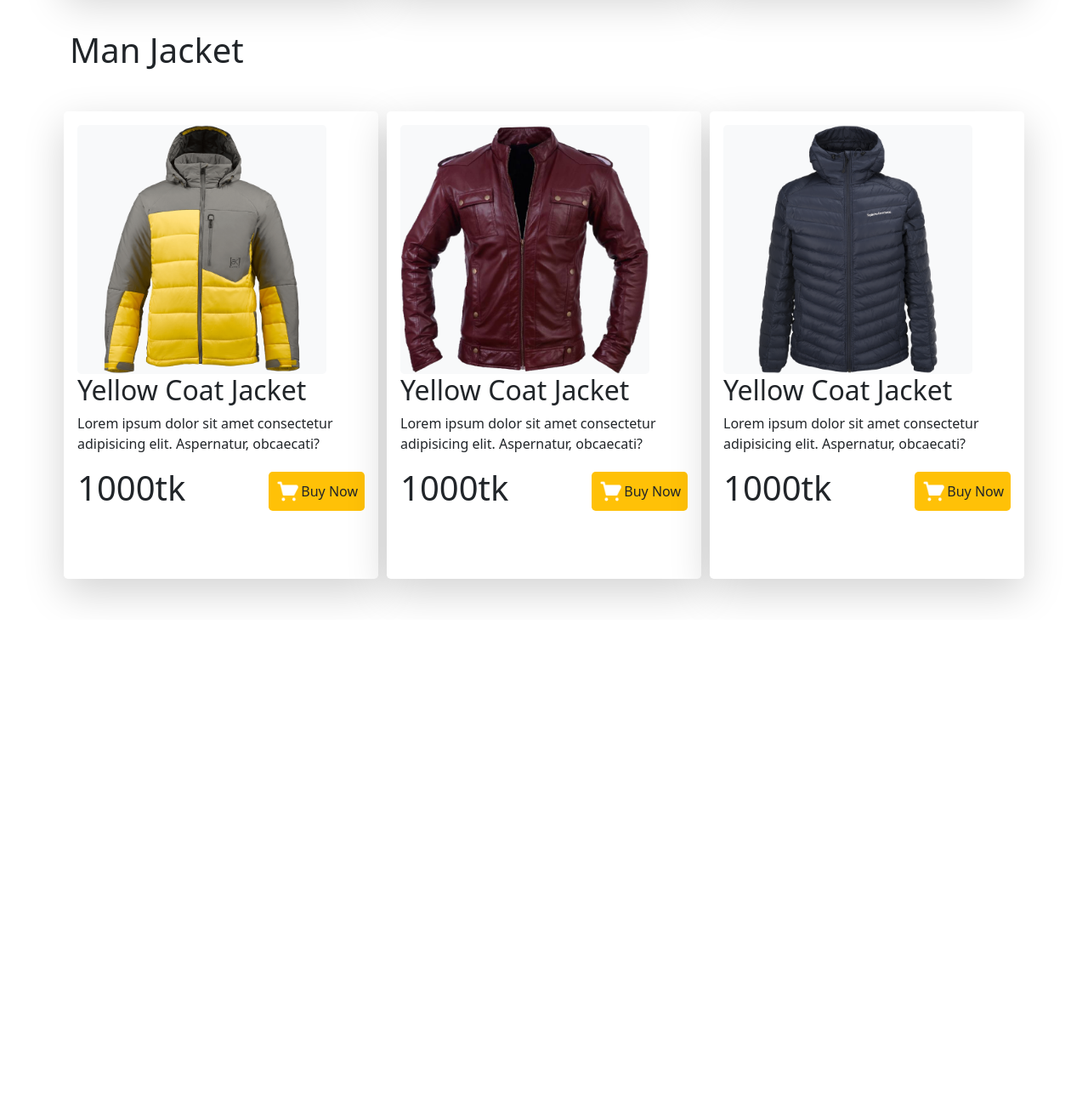
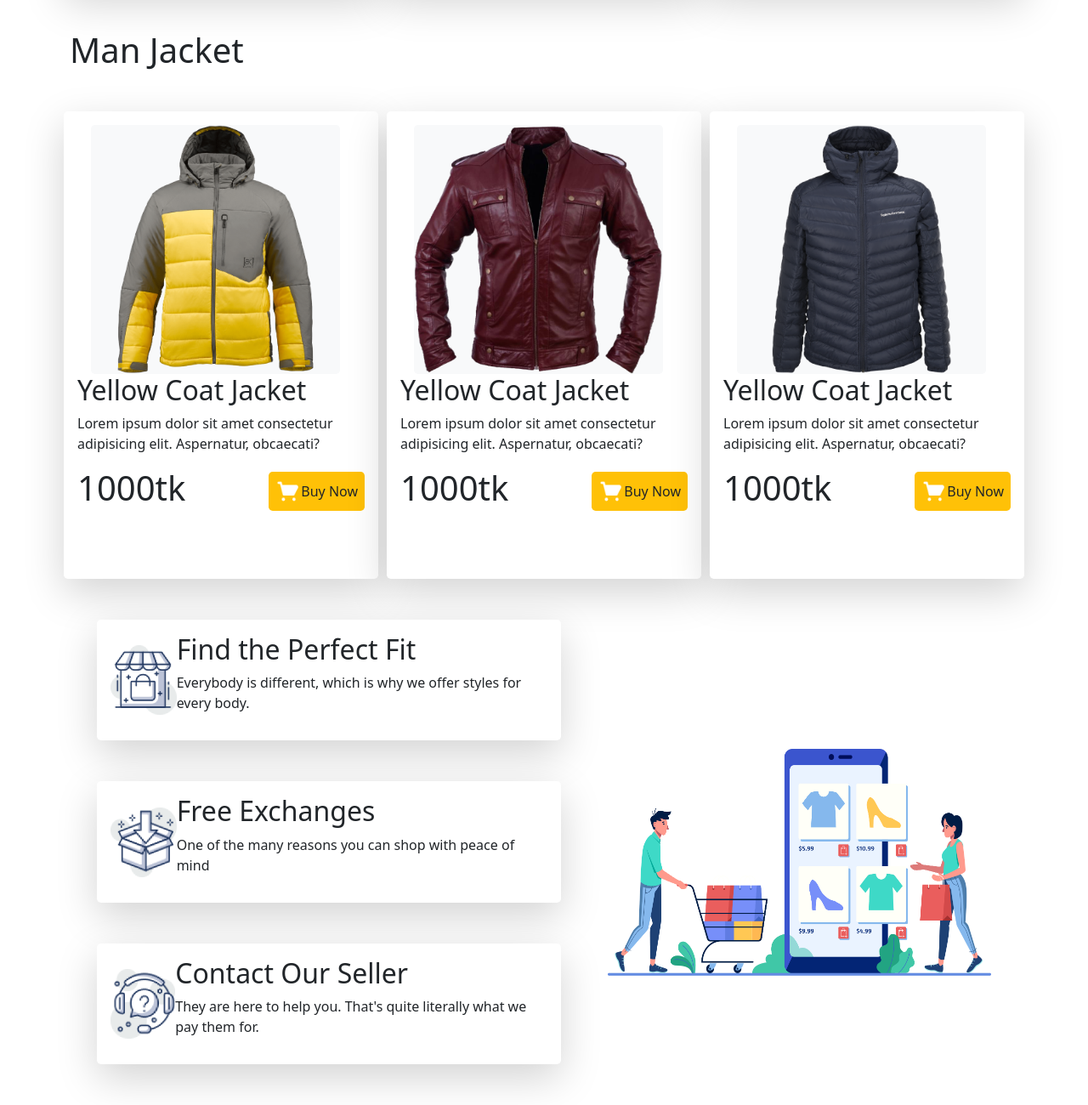
Before and after one commit to aariful-islam/winder-clother-with-bootstrap, a plain HTML site: page index.html in a window 1280 px wide. Shown: the part 1251-2551 px from the top of the page at 85% size. Before the commit the page ends 1980 px from the top, so only its background shows below. Drawn offline with nearby package versions, Linux system fonts and the light colour scheme.

Commit message:
footer done

```diff
--- a/index.html
+++ b/index.html
@@ -65,7 +65,8 @@
                     <h1 class="fw-bolder fs-1 text-primary">
                         of Winter
                     </h1>
-                    <p>Lorem ipsum dolor, sit amet consectetur adipisicing elit. Tempora, doloremque. Voluptate facere quod modi vero vitae nesciunt iure enim reiciendis.</p>
+                    <p>Lorem ipsum dolor, sit amet consectetur adipisicing elit. Tempora, doloremque. Voluptate facere
+                        quod modi vero vitae nesciunt iure enim reiciendis.</p>
                 </div>
                 <div class="col-lg-6">
                     <img src="images/model.png" alt="">
@@ -85,9 +86,10 @@
         <section class="container justify-content-evenl">
             <h1 class="mb-5">Woman Jacket</h1>
 
-                <div class="row d-flex justify-content-around" >
+            <div class="row d-flex justify-content-around">
                 <div class="col-4 shadow-lg p-3 mb-5 bg-white rounded-3" style="width: 370px; height: 550px;">
-                        <img src="images/jacket-1.png" class=" rounded-3 bg-light " style="height: 293px; width: 293px;" alt="">
+                    <img src="images/jacket-1.png" class=" rounded-3 bg-light " style="height: 293px; width: 293px;"
+                        alt="">
                     <h2>Yellow Coat Jacket </h2>
                     <p>Lorem ipsum dolor sit amet consectetur adipisicing elit. Aspernatur, obcaecati?</p>
                     <div class="price d-flex align-items-center justify-content-between">
@@ -102,7 +104,8 @@
 
                 </div>
                 <div class="col-4 shadow-lg p-3 mb-5 bg-white rounded-3" style="width: 370px; height: 550px;">
-                        <img src="images/jacket-2.png" class=" rounded-3 bg-light" style="height: 293px; width: 293px;"  alt="">
+                    <img src="images/jacket-2.png" class=" rounded-3 bg-light" style="height: 293px; width: 293px;"
+                        alt="">
                     <h2>Yellow Coat Jacket </h2>
                     <p>Lorem ipsum dolor sit amet consectetur adipisicing elit. Aspernatur, obcaecati?</p>
                     <div class="price d-flex align-items-center justify-content-between">
@@ -116,8 +119,9 @@
                     </div>
 
                 </div>
-                    <div class="col-4 shadow-lg p-3 mb-5 bg-white rounded-3"style="width: 370px; height: 550px;">
-                        <img src="images/jacket-3.png" class="rounded-3 bg-light"style="height: 293px; width: 293px;"  alt="">
+                <div class="col-4 shadow-lg p-3 mb-5 bg-white rounded-3" style="width: 370px; height: 550px;">
+                    <img src="images/jacket-3.png" class="rounded-3 bg-light" style="height: 293px; width: 293px;"
+                        alt="">
                     <h2>Yellow Coat Jacket </h2>
                     <p>Lorem ipsum dolor sit amet consectetur adipisicing elit. Aspernatur, obcaecati?</p>
                     <div class="price d-flex align-items-center justify-content-between">
@@ -139,12 +143,13 @@
 
 
 
-            <section class="container justify-content-evenl">
+        <section class="container justify-content-evenly">
             <h1 class="mb-5">Man Jacket</h1>
 
-                <div class="row d-flex justify-content-around" >
+            <div class="row d-flex justify-content-around">
                 <div class="col-4 shadow-lg p-3 mb-5 bg-white rounded-3" style="width: 370px; height: 550px;">
-                        <img src="images/jacket-4.png" class=" rounded-3 bg-light " style="height: 293px; width: 293px;" alt="">
+                    <img src="images/jacket-4.png" class=" rounded-3 bg-light ms-3" style="height: 293px; width: 293px;"
+                        alt="">
                     <h2>Yellow Coat Jacket </h2>
                     <p>Lorem ipsum dolor sit amet consectetur adipisicing elit. Aspernatur, obcaecati?</p>
                     <div class="price d-flex align-items-center justify-content-between">
@@ -159,7 +164,8 @@
 
                 </div>
                 <div class="col-4 shadow-lg p-3 mb-5 bg-white rounded-3" style="width: 370px; height: 550px;">
-                        <img src="images/jacket-5.png" class=" rounded-3 bg-light" style="height: 293px; width: 293px;"  alt="">
+                    <img src="images/jacket-5.png" class=" rounded-3 bg-light ms-3" style="height: 293px; width: 293px;"
+                        alt="">
                     <h2>Yellow Coat Jacket </h2>
                     <p>Lorem ipsum dolor sit amet consectetur adipisicing elit. Aspernatur, obcaecati?</p>
                     <div class="price d-flex align-items-center justify-content-between">
@@ -173,8 +179,9 @@
                     </div>
 
                 </div>
-                    <div class="col-4 shadow-lg p-3 mb-5 bg-white rounded-3"style="width: 370px; height: 550px;">
-                        <img src="images/jacket-6.png" class="rounded-3 bg-light"style="height: 293px; width: 293px;"  alt="">
+                <div class="col-4 shadow-lg p-3 mb-5 bg-white rounded-3" style="width: 370px; height: 550px;">
+                    <img src="images/jacket-6.png" class="rounded-3 bg-light ms-3" style="height: 293px; width: 293px;"
+                        alt="">
                     <h2>Yellow Coat Jacket </h2>
                     <p>Lorem ipsum dolor sit amet consectetur adipisicing elit. Aspernatur, obcaecati?</p>
                     <div class="price d-flex align-items-center justify-content-between">
@@ -194,6 +201,59 @@
     </main>
 
 
+    <footer>
+        <section class="container">
+            <div class="row d-flex align-items-center justify-content-evenly">
+                <div class="col-lg-6">
+                    <div class="service d-flex justify-content-around align-items-center shadow-lg p-3 mb-5 bg-white rounded-3">
+                        <img src="images/house.png" style="width: 78px; height: 82px;" alt="">
+                        <div>
+                            <h2>Find the Perfect Fit</h2>
+                            <p>
+                                Everybody is different, which is why we offer styles for every body.
+                            </p>
+
+                        </div>
+
+
+                    </div>
+                    <div class="service d-flex justify-content-around align-items-center shadow-lg p-3 mb-5 bg-white rounded-3">
+                        <img src="images/box.png" style="width: 78px; height: 82px;" alt="">
+                        <div>
+                            <h2>Free Exchanges</h2>
+                            <p>
+                                One of the many reasons you can shop with peace of mind
+                            </p>
+
+                        </div>
+
+
+                    </div>
+                    <div class="service d-flex justify-content-around align-items-center shadow-lg p-3 mb-5 bg-white rounded-3">
+                        <img src="images/question.png" style="width: 78px; height: 82px;" alt="">
+                        <div>
+                            <h2>Contact Our Seller</h2>
+                            <p>
+                                They are here to help you. That's quite literally what we pay them for.
+                            </p>
+
+                        </div>
+
+
+                    </div>
+
+
+                </div>
+                <div class="col-lg-5">
+                    <img src="images/shopping.png" class="w-100" alt="">
+
+                </div>
+            </div>
+
+        </section>
+    </footer>
+
+
 
 
 
```
Lines whose indentation alone changed are shown as unchanged.
